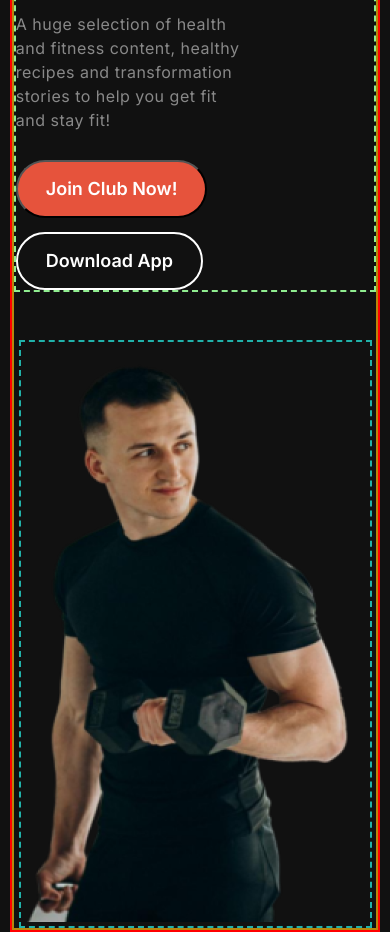
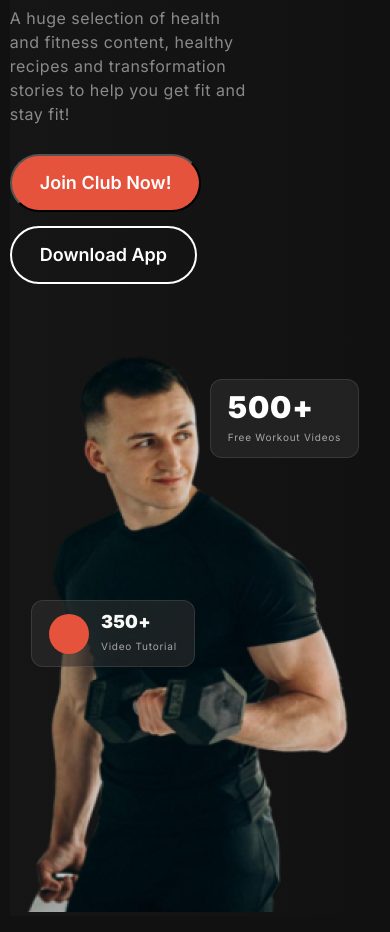
Before and after one commit to ahmadtnvir/Fitness, a plain HTML site: page index.html in a window 390 px wide. Shown: the part 422-1354 px from the top of the page. Drawn offline with Linux system fonts and the light colour scheme.

Commit message:
Complete header section and banner section. Made it responsive for all devices.

```diff
--- a/index.html
+++ b/index.html
@@ -38,7 +38,7 @@
         </div>
       </section>
       <section class="banner_section">
-        <div style="border: 2px dashed lightgreen" class="banner_text">
+        <div class="banner_text">
           <!-- <div class="text_container"> -->
           <h1>Get body in <span id="shape">shape</span> & stay healthy</h1>
           <p>
@@ -49,8 +49,19 @@
           <button class="btn">Join Club Now!</button>
           <button class="download_btn">Download App</button>
         </div>
-        <div style="border: 2px dashed lightseagreen" class="banner_img">
+        <div class="banner_img">
           <img src="./images/Images 2.png" alt="" />
+          <div class="token_1">
+            <div class="circle"></div>
+            <div>
+              <h3>350+</h3>
+              <p>Video Tutorial</p>
+            </div>
+          </div>
+          <div class="token_2">
+            <h3>500+</h3>
+            <p>Free Workout Videos</p>
+          </div>
         </div>
       </section>
     </header>
--- a/styles/responsive.css
+++ b/styles/responsive.css
@@ -7,10 +7,7 @@
   }
 
   .btn {
-    /* background: #e6533c; */
     padding: 16px 28px;
-    /* border-radius: 150px; */
-    /* color: #ffffff; */
     font-size: 18px;
     font-weight: 600;
     line-height: 22px;
@@ -42,52 +39,30 @@
 
   /* Banner */
   .banner_section {
-    /* border: 2px solid darkgoldenrod; Temporary */
-    /* display: flex; */
     flex-direction: column;
-    /* justify-content: space-between; */
-    /* align-items: center; */
   }
 
   .banner_text {
-    /* flex: 1; */
     margin-bottom: 48px;
   }
 
   .banner_text > h1 {
-    /* color: #fff; */
     font-size: 36px;
-    /* font-weight: 900; */
     line-height: 44px;
     width: 65%;
   }
 
   #shape {
-    /* font-family: myFont; */
-    /* font-weight: 400; */
     font-size: 60px;
     letter-spacing: 5px;
   }
 
   .banner_text > p {
-    /* color: rgba(255, 255, 255, 0.5); */
-    /* font-size: 16px; */
-    /* font-weight: 400; */
-    /* line-height: 24px; */
-    /* letter-spacing: 0.5px; */
-    /* margin: 28px 0; */
     width: 65%;
   }
 
   .download_btn {
-    /* background: transparent; */
     padding: 16px 28px;
-    /* border: 2px solid #ffffff; */
-    /* border-radius: 150px; */
-    /* color: #ffffff; */
-    /* font-size: 18px; */
-    /* font-weight: 600; */
-    /* line-height: 22px; */
     margin: 14px 0 0 0;
   }
 
@@ -99,8 +74,44 @@
   .banner_img > img {
     width: 100%;
   }
+
+  .token_1,
+  .token_2 {
+    padding: 12px 17px;
+  }
+
+  .token_1 {
+    top: 46%;
+    left: 3%;
+  }
+
+  .token_1 h3,
+  .token_2 h3 {
+    font-size: 18px;
+    line-height: 18px;
+    letter-spacing: 0.23px;
+    margin-bottom: 8px;
+  }
+
+  .token_2 h3 {
+    font-size: 30px;
+    line-height: 30px;
+    letter-spacing: 0.76px;
+  }
+
+  .token_1 p,
+  .token_2 p {
+    font-size: 10px;
+    line-height: 15px;
+    letter-spacing: 0.76px;
+  }
+
+  .token_2 {
+    top: 8%;
+    right: 3%;
+  }
+
   /* Banner End */
-
   /* Header End */
 }
 /* End */
@@ -110,16 +121,6 @@
   /* Shared */
   .header {
     width: 95%;
-  }
-
-  .btn {
-    /* background: #e6533c; */
-    /* padding: 16px 28px; */
-    /* border-radius: 150px; */
-    /* color: #ffffff; */
-    /* font-size: 18px; */
-    /* font-weight: 600; */
-    /* line-height: 22px; */
   }
 
   /* Header */
@@ -133,63 +134,42 @@
 
   /* Banner */
   .banner_section {
-    /* border: 2px solid darkgoldenrod; Temporary */
-    /* display: flex; */
     flex-direction: column;
-    /* justify-content: space-between; */
-    /* align-items: center; */
     width: 90%;
     margin: 0 auto;
   }
 
   .banner_text {
-    /* flex: 1; */
     margin-bottom: 100px;
   }
 
-  .banner_text > h1 {
-    /* color: #fff; */
-    /* font-size: 36px; */
-    /* font-weight: 900; */
-    /* line-height: 44px; */
-    /* width: 100%; */
-  }
-
-  #shape {
-    /* font-family: myFont; */
-    /* font-weight: 400; */
-    /* font-size: 120px;
-    letter-spacing: 8px; */
-  }
-
   .banner_text > p {
-    /* color: rgba(255, 255, 255, 0.5); */
-    /* font-size: 16px; */
-    /* font-weight: 400; */
-    /* line-height: 24px; */
-    /* letter-spacing: 0.5px; */
-    /* margin: 28px 0; */
     width: 90%;
   }
 
-  .download_btn {
-    /* background: transparent; */
-    /* padding: 16px 28px; */
-    /* border: 2px solid #ffffff; */
-    /* border-radius: 150px; */
-    /* color: #ffffff; */
-    /* font-size: 18px; */
-    /* font-weight: 600; */
-    /* line-height: 22px; */
-    /* margin-left: 14px; */
+  .token_1,
+  .token_2 {
+    padding: 17px 24px;
   }
 
-  .banner_img {
-    /* flex: 1; */
-    /* text-align: center; */
+  .token_1 {
+    top: 60%;
+    left: -7%;
   }
+
+  .token_1 p,
+  .token_2 p {
+    font-size: 13px;
+    line-height: 20px;
+    letter-spacing: 1px;
+  }
+
+  .token_2 {
+    top: 10%;
+    right: -15%;
+  }
+
   /* Banner End */
-
   /* Header End */
 }
 /* End */
@@ -200,16 +180,6 @@
   /* Shared */
   .header {
     width: 95%;
-  }
-
-  .btn {
-    /* background: #e6533c; */
-    /* padding: 16px 28px; */
-    /* border-radius: 150px; */
-    /* color: #ffffff; */
-    /* font-size: 18px; */
-    /* font-weight: 600; */
-    /* line-height: 22px; */
   }
 
   /* Header */
@@ -223,62 +193,41 @@
 
   /* Banner */
   .banner_section {
-    /* border: 2px solid darkgoldenrod; Temporary */
-    /* display: flex; */
     flex-direction: column;
-    /* justify-content: space-between; */
-    /* align-items: center; */
     width: 90%;
     margin: 0 auto;
   }
 
   .banner_text {
-    /* flex: 1; */
     margin-bottom: 100px;
   }
 
-  .banner_text > h1 {
-    /* color: #fff; */
-    /* font-size: 36px; */
-    /* font-weight: 900; */
-    /* line-height: 44px; */
-    /* width: 65%; */
-  }
-
-  #shape {
-    /* font-family: myFont; */
-    /* font-weight: 400; */
-    /* font-size: 120px;
-    letter-spacing: 8px; */
-  }
-
   .banner_text > p {
-    /* color: rgba(255, 255, 255, 0.5); */
-    /* font-size: 16px; */
-    /* font-weight: 400; */
-    /* line-height: 24px; */
-    /* letter-spacing: 0.5px; */
-    /* margin: 28px 0; */
-    /* width: 65%; */
     width: 90%;
   }
 
-  .download_btn {
-    /* background: transparent; */
-    /* padding: 16px 28px; */
-    /* border: 2px solid #ffffff; */
-    /* border-radius: 150px; */
-    /* color: #ffffff; */
-    /* font-size: 18px; */
-    /* font-weight: 600; */
-    /* line-height: 22px; */
-    /* margin-left: 14px; */
+  .token_1,
+  .token_2 {
+    padding: 17px 24px;
   }
 
-  .banner_img {
-    /* flex: 1; */
-    /* text-align: center; */
+  .token_1 {
+    top: 60%;
+    left: -7%;
   }
+
+  .token_1 p,
+  .token_2 p {
+    font-size: 13px;
+    line-height: 20px;
+    letter-spacing: 1px;
+  }
+
+  .token_2 {
+    top: 10%;
+    right: -15%;
+  }
+
   /* Banner End */
   /* Header End */
 }
--- a/styles/style.css
+++ b/styles/style.css
@@ -17,7 +17,6 @@ body {
 
 /* Shared */
 .header {
-  border: 2px solid red; /*Temporary*/
   width: 90%;
   margin: 0 auto;
 }
@@ -34,25 +33,18 @@ body {
 
 /* Header */
 .header {
-  background-color: linear-gradient(
-    180deg,
-    #111 0%,
-    rgba(119, 119, 119, 0) 100%
-  );
   min-height: 750px;
   padding-top: 52px;
 }
 
 /* Navbar */
 .navbar_section {
-  border: 2px solid darkred; /*Temporary*/
   display: flex;
   align-items: center;
   margin-bottom: 32px;
 }
 
 .logo {
-  /* border: 2px dashed darkseagreen; Temporary */
   flex: 1;
 }
 
@@ -98,7 +90,7 @@ body {
 
 /* Banner */
 .banner_section {
-  border: 2px solid darkgoldenrod; /*Temporary*/
+  background: linear-gradient(90deg, rgba(67, 67, 67, 0.096), #77777700);
   display: flex;
   justify-content: space-between;
   align-items: center;
@@ -148,7 +140,66 @@ body {
 .banner_img {
   flex: 1;
   text-align: center;
+  position: relative;
+}
+
+.token_1,
+.token_2 {
+  padding: 20px 23px;
+  width: fit-content;
+  border: 1px solid rgba(255, 255, 255, 0.1);
+  border-radius: 12px;
+  background: #3030308a;
+  position: absolute;
+}
+
+.token_1 {
+  display: flex;
+  align-items: center;
+  gap: 12px;
+  top: 71%;
+  left: 8%;
+}
+
+.circle {
+  width: 40px;
+  height: 40px;
+  border: none;
+  border-radius: 50%;
+  background: #e6533c;
+}
+
+.token_1 h3,
+.token_2 h3 {
+  text-align: start;
+  color: #fafaf9;
+  font-size: 24px;
+  font-weight: 900;
+  line-height: 24px;
+  letter-spacing: 0.3px;
+  margin-bottom: 10px;
+}
+
+.token_2 h3 {
+  color: #ffffff;
+  font-size: 40px;
+  line-height: 40px;
+  letter-spacing: 1px;
+}
+
+.token_1 p,
+.token_2 p {
+  color: #efede8a6;
+  font-size: 16px;
+  font-weight: 400;
+  line-height: 24px;
+  letter-spacing: 0.5px;
+}
+
+.token_2 {
+  position: absolute;
+  top: 20%;
+  right: 10%;
 }
 /* Banner End */
-
-/* End */
+/* Header End */
```
